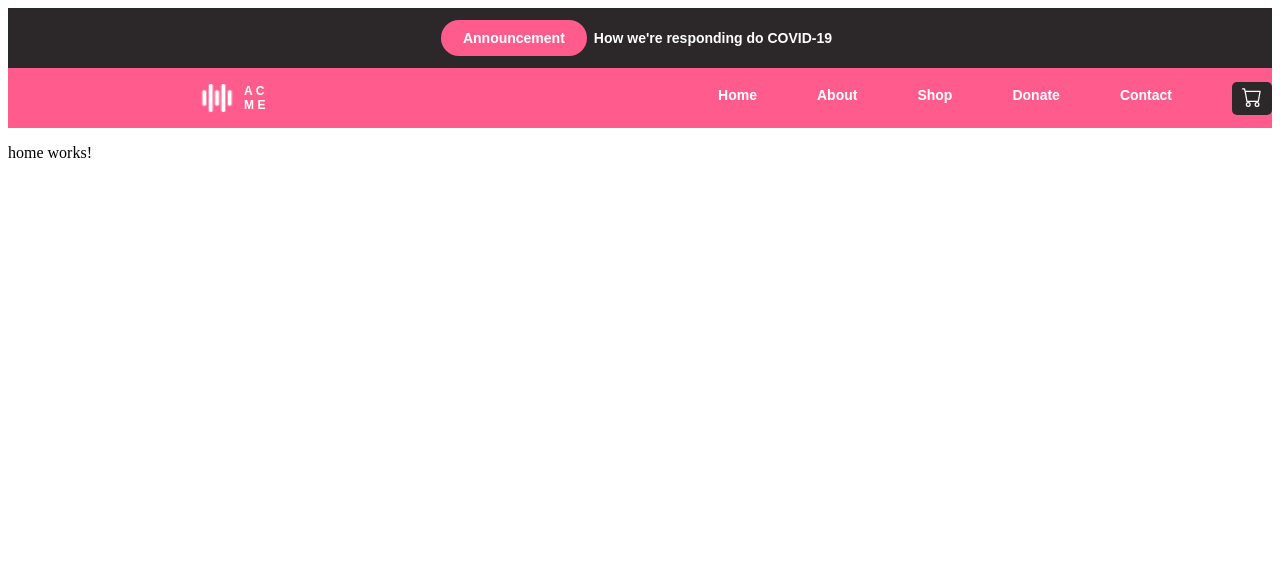
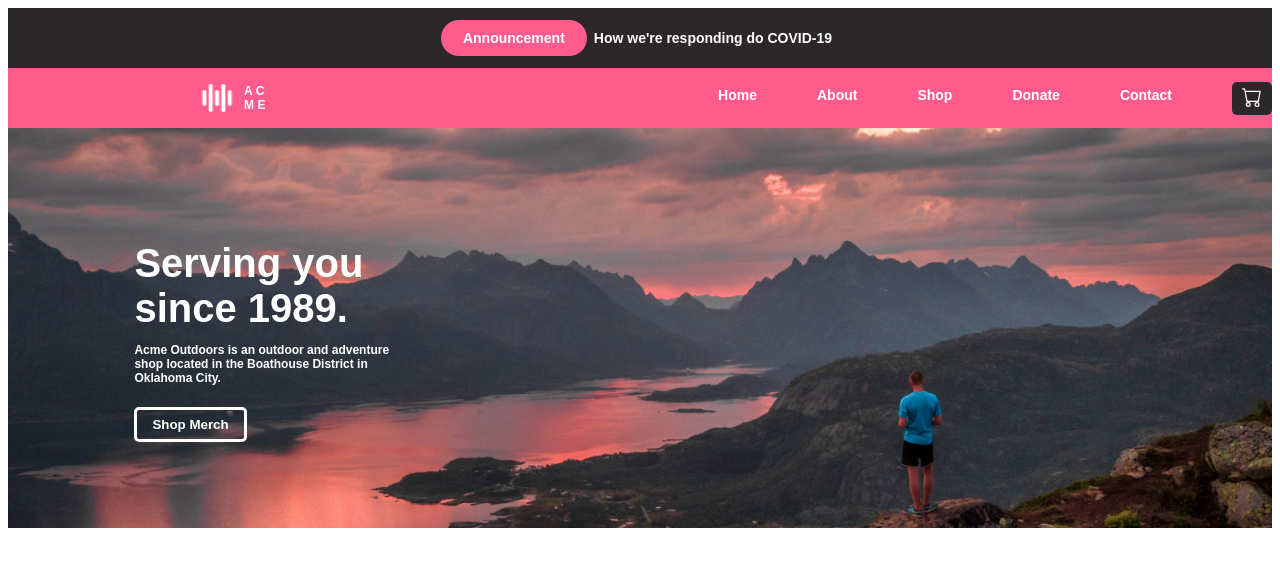
Before and after one commit to belaparreiras/AcmeHomeEx, an Angular app: page / in a window 1280 px wide. Shown: the top 566 px of the page. Built offline with nearby package versions, Linux system fonts and the light colour scheme.

Commit message:
Banner pt1

```diff
--- a/package.json
+++ b/package.json
@@ -24,7 +24,7 @@
     "zone.js": "~0.14.2"
   },
   "devDependencies": {
-    "@angular-devkit/build-angular": "^16.2.10",
+    "@angular-devkit/build-angular": "^17.0.7",
     "@angular/cli": "^17.0.7",
     "@angular/compiler-cli": "^17.0.0",
     "@types/jasmine": "~5.1.0",
--- a/src/app/home/home.component.css
+++ b/src/app/home/home.component.css
@@ -0,0 +1,45 @@
+.banner{
+   width: 100%;
+   height: 400px;
+   background-image: url(/assets/banner.jpg);
+   background-size: 100%;
+   background-position: 0px 1200px;
+   display: flex;
+   flex-direction: column;
+   justify-content: center;
+   align-items: flex-start;
+
+}
+
+h1{
+    font-weight: bolder;
+    font-size: 40px;
+    margin-bottom: 0px;
+}
+
+.p-banner{
+    font-weight: bold;
+    font-size: 12px;
+}
+
+.btn-merch{
+    border-style:solid;
+    border-width: 3px;
+    border-radius: 5px;
+    border-color: white;
+    background-color: transparent;
+    align-items: center;
+    padding-left: 15px;
+    padding-right: 15px;
+    color:white;
+    font-weight: bold;
+    height: 35px;
+    margin-top: 10px;
+
+}
+
+.banner-txt{
+    font-family: Arial, Helvetica, sans-serif;
+    margin-left: 10%;
+    color: white;
+}
--- a/src/app/home/home.component.html
+++ b/src/app/home/home.component.html
@@ -1 +1,20 @@
-<p>home works!</p>
+<div class="banner">
+    <div class="banner-txt">
+        <h1>
+            Serving you <br> since 1989.
+        </h1>
+        <p class="p-banner">
+            Acme Outdoors is an outdoor and adventure <br>
+            shop located in the Boathouse District in <br>
+            Oklahoma City.
+        </p>
+
+        <a href="#">
+            <button class="btn-merch">
+                Shop Merch
+            </button>
+        </a>
+
+    </div>
+
+</div>
```
Also changed, not shown: src/assets/banner.jpg (added), 1 other file (tests, documents, lock files or other folders).
